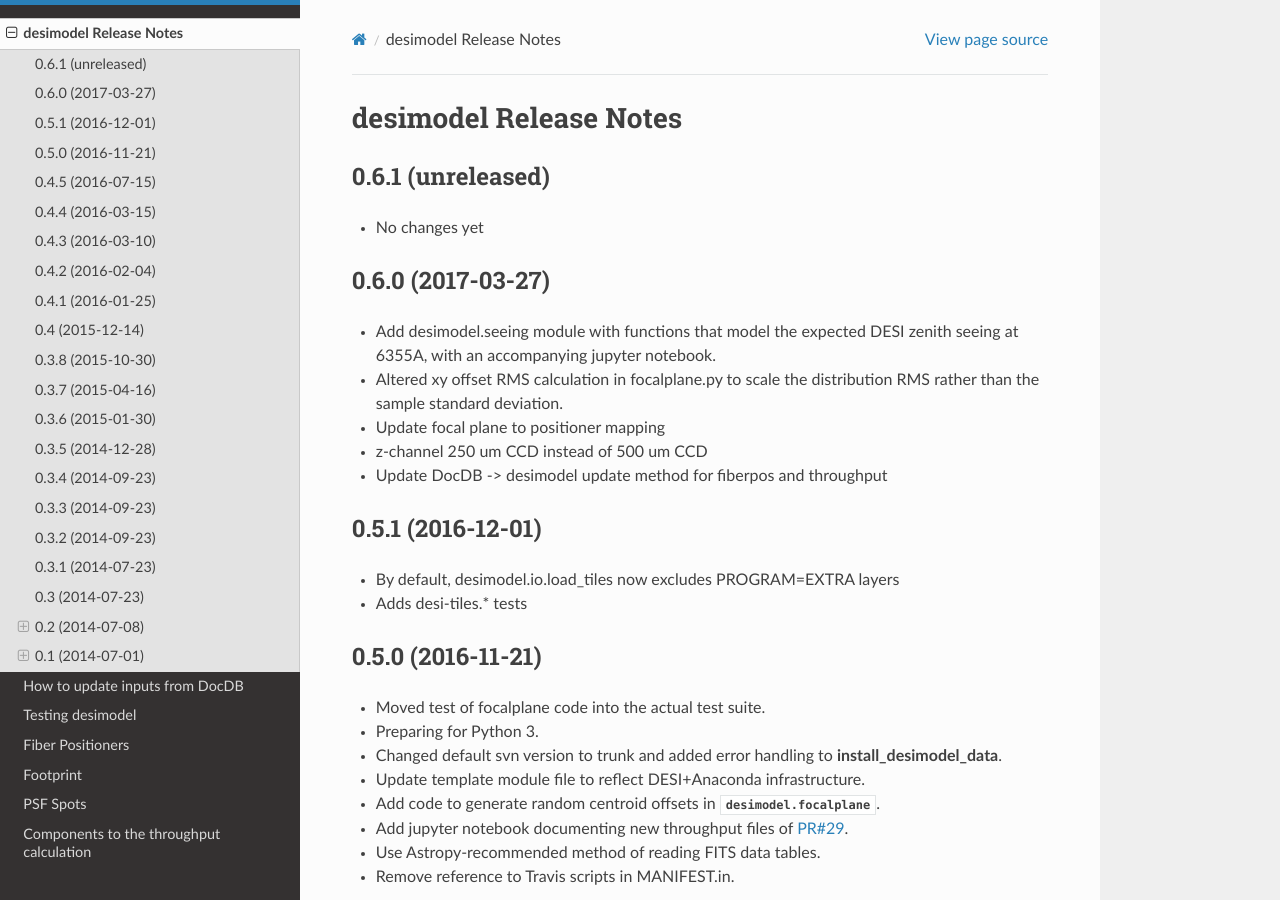
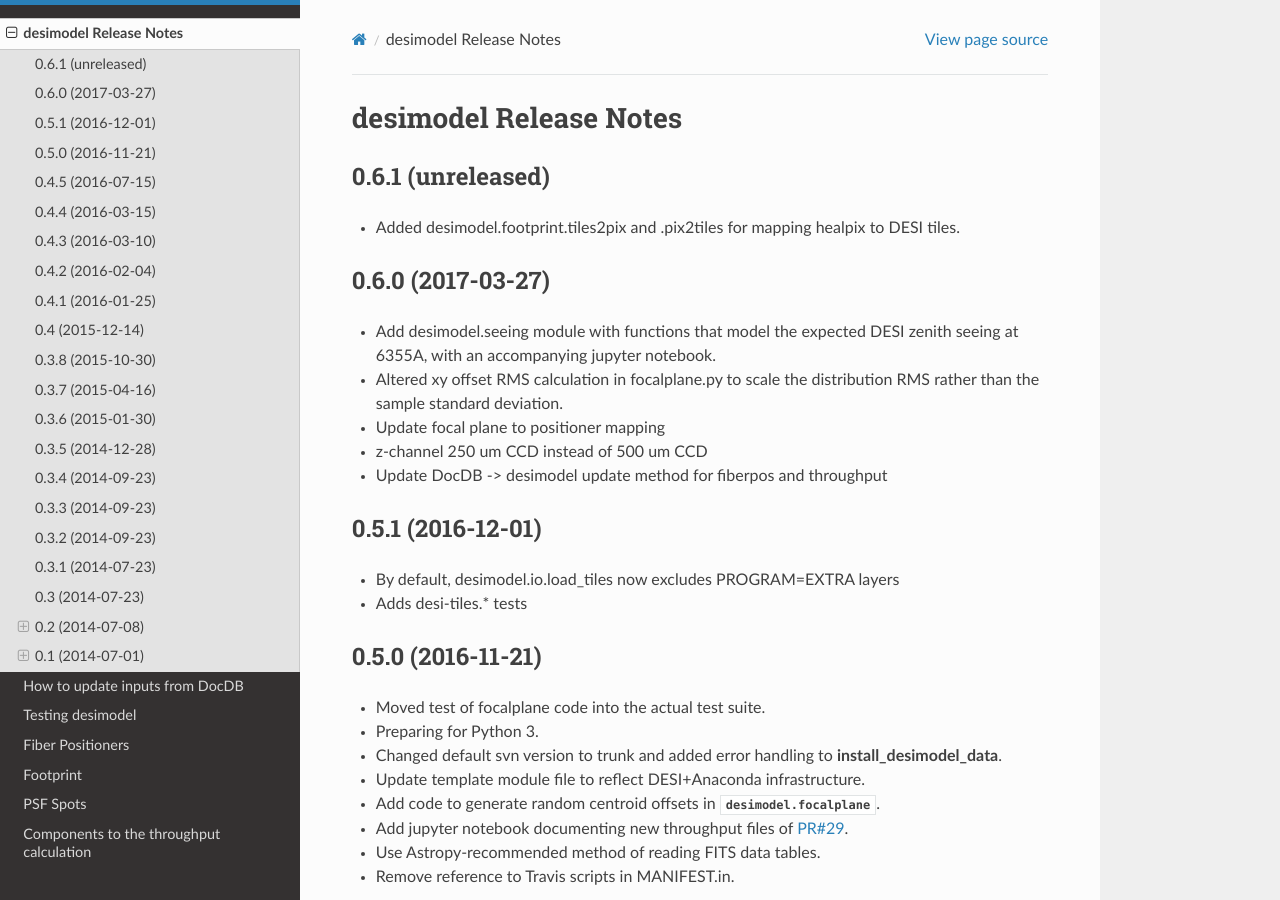
Before and after one commit to desihub/desimodel, a Sphinx documentation site: the page built from doc/release_notes.rst, in a window 1280 px wide and 900 px high. Built offline with Sphinx 7.4.7 and the Read the Docs theme 2.0.0, drawn with Linux system fonts in a browser that asks for light colours.

Commit message:
optional healpy

```diff
--- a/doc/release_notes.rst
+++ b/doc/release_notes.rst
@@ -5,7 +5,8 @@ desimodel Release Notes
 0.6.1 (unreleased)
 ------------------
 
-* No changes yet
+* Added desimodel.footprint.tiles2pix and .pix2tiles for mapping healpix
+  to DESI tiles.
 
 0.6.0 (2017-03-27)
 ------------------
```
Also changed, not shown: 1 other file.
